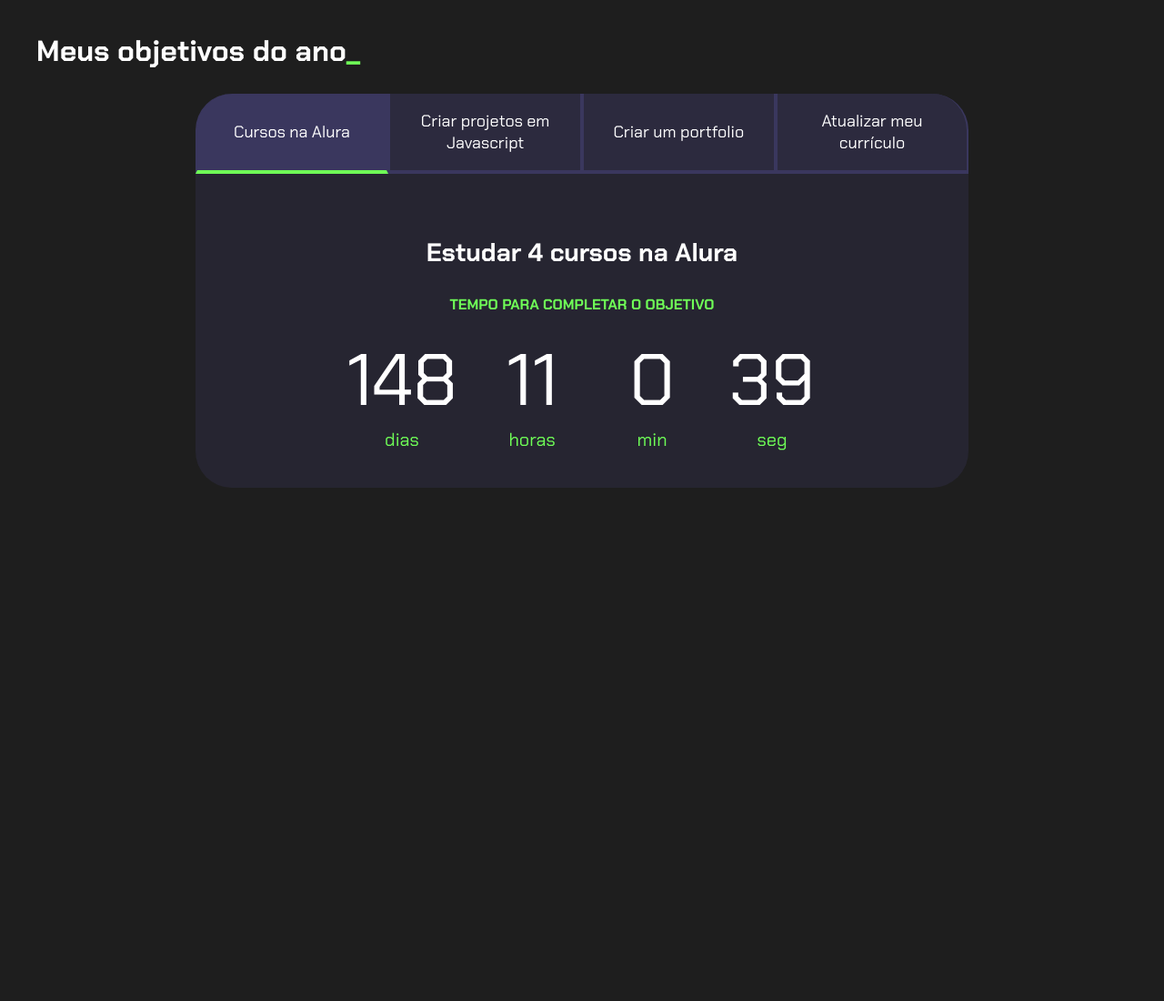
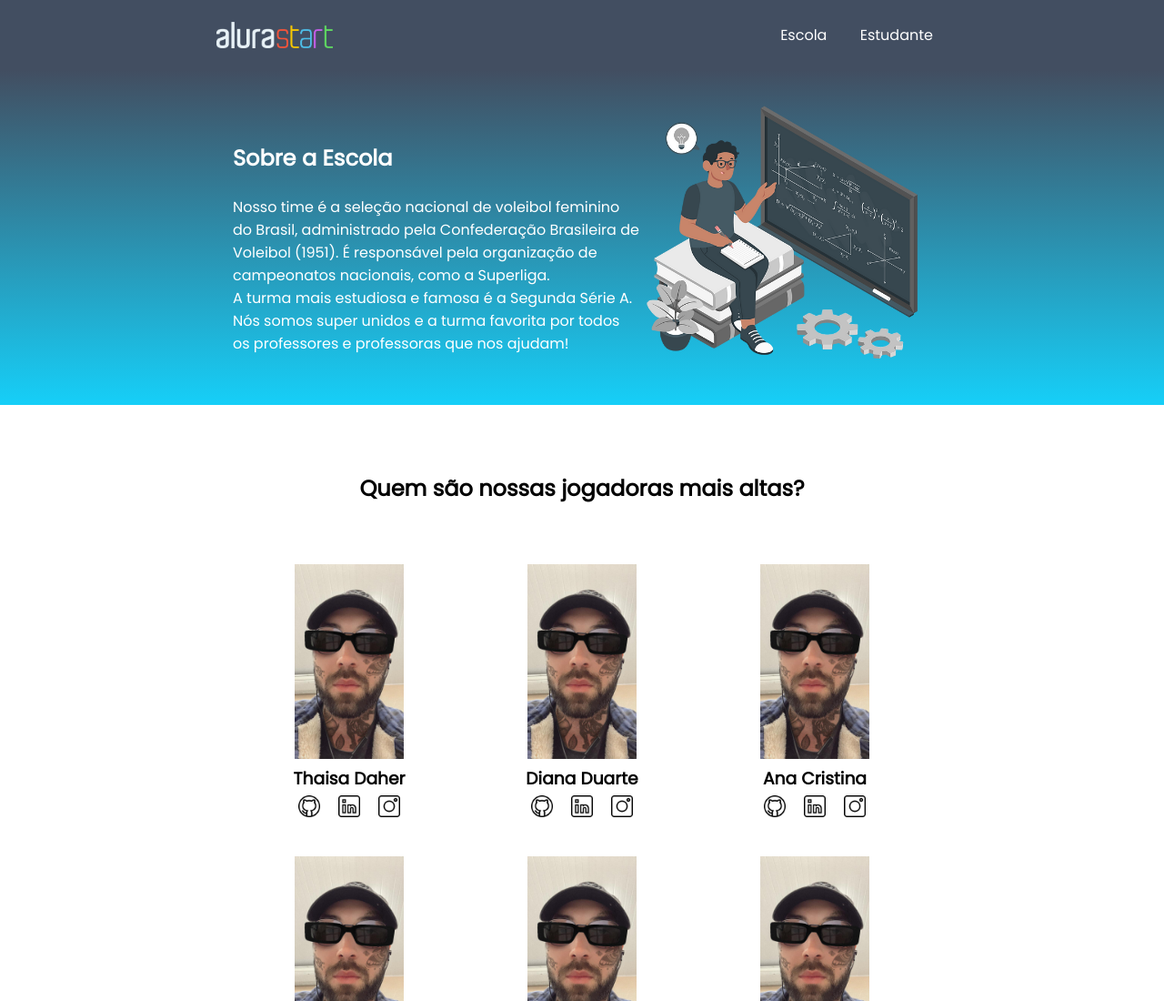
Before and after one commit to Batataodaanne/site-time-brasileiro, a plain HTML site: page index.html in a window 1280 px wide. Shown: the top 1100 px of the page at 91% size. Before the commit the page ends 800 px from the top, so only its background shows below. Drawn offline with Linux system fonts and the light colour scheme.

Commit message:
Add files via upload

```diff
--- a/index.html
+++ b/index.html
@@ -1,116 +1,103 @@
 <!DOCTYPE html>
-<html lang="pt-br">
-
+<html lang="en">
 <head>
     <meta charset="UTF-8">
+    <meta http-equiv="X-UA-Compatible" content="IE=edge">
     <meta name="viewport" content="width=device-width, initial-scale=1.0">
-    <title>Meus objetivos do ano</title>
+    <title>Equipe Alura Start</title>
     <link rel="stylesheet" href="style.css">
+    <link rel="preconnect" href="https://fonts.googleapis.com">
+    <link rel="preconnect" href="https://fonts.gstatic.com" crossorigin>
+    <link href="https://fonts.googleapis.com/css2?family=Poppins&display=swap" rel="stylesheet">
 </head>
+<body>
+    <header class="cabecalho">
+        <img class="cabecalho-imagem" src="alurastart logo.png" alt="logo da alura start">
+        <ul class="cabecalho-lista">
+            <li class="cabecalho-lista-item">Escola</li>
+            <li class="cabecalho-lista-item">Estudante</li>
+        </ul>
+    </header>
+    <section class="escola">
+        <div class="escola-div-conteudo">
+            <h2 class="escola-titulo">Sobre a Escola</h2>
+            <p class="escola-texto-um">Nosso time é a seleção nacional de voleibol feminino do Brasil,
+                administrado pela Confederação Brasileira de Voleibol (1951).
+                É responsável pela organização de campeonatos nacionais,
+                como a Superliga.</p>
+            <p class="escola-texto-dois">A turma mais estudiosa e famosa é a Segunda Série A. Nós somos super unidos e a turma favorita por todos os professores e professoras que nos ajudam!</p>
+        </div>
+        <img class="escola-imagem" src="Formula-bro.png" alt="imagem que representa uma professora em sala de aula">
+    </section>
+    <section class="estudante">
+        <h2 class="estudante-titulo">Quem são nossas jogadoras mais altas?</h2>
+        <div class="estudante-todos">
+        <span></span>
+        <div class="estudante-div">
+            <img class="estudante-imagem" src="Marcelo.jpeg" alt="foto do marcelo">
+            <h3 class="estudante-nome">Thaisa Daher</h3>
+            <a href="https://github.com/marcelopaludetto"><img class="estudante-icone" src="github.png" alt="icone github"></a>
+            <a href="https://linkedin.com/marcelopaludetto"><img class="estudante-icone" src="linkedin.png" alt="icone linkedin"></a>
+            <a href="https://instagram.com/marcelopaludetto"><img class="estudante-icone" src="instagram.png" alt="icone instagram"></a>
+        </div>
+        <div class="estudante-div">
+            <img class="estudante-imagem" src="Marcelo.jpeg" alt="foto da gabi">
+            <h3 class="estudante-nome">Diana Duarte</h3>
+            <a href="https://github.com/GabrielaM-L"><img class="estudante-icone" src="github.png" alt="icone github"></a>
+            <a href="https://www.linkedin.com/in/gabriela-marcomini-de-lima/"><img class="estudante-icone" src="linkedin.png" alt="icone linkedin"></a>
+            <a href="https://www.instagram.com/gabriela_marcomini/"><img class="estudante-icone" src="instagram.png" alt="icone instagram"></a>
+        </div>
+        <div class="estudante-div">
+            <img class="estudante-imagem" src="Marcelo.jpeg" alt="foto da lizandra">
+            <h3 class="estudante-nome">Ana Cristina</h3>
+            <a href="https://github.com/LizandraDuarte40"><img class="estudante-icone" src="github.png" alt="icone github"></a>
+            <a href="https://www.linkedin.com/in/lizandrarlm-duarte/"><img class="estudante-icone" src="linkedin.png" alt="icone linkedin"></a>
+            <a href="https://www.instagram.com/lizandrarlm"><img class="estudante-icone" src="instagram.png" alt="icone instagram"></a>
+        </div>
+        <span></span>
+        <span></span>
+        <div class="estudante-div">
+            <img class="estudante-imagem" src="Marcelo.jpeg" alt="foto da joice">
+            <h3 class="estudante-nome">Kisy Nascimento</h3>
+            <a href="https://github.com/JoiceAlura"><img class="estudante-icone" src="github.png" alt="icone github"></a>
+            <a href="https://www.linkedin.com/in/joicebarbaresco/"><img class="estudante-icone" src="linkedin.png" alt="icone linkedin"></a>
+            <a href="https://www.instagram.com/joicebarbaresco/"><img class="estudante-icone" src="instagram.png" alt="icone instagram"></a>
+        </div>
+        <div class="estudante-div">
+            <img class="estudante-imagem" src="Marcelo.jpeg" alt="foto da maria">
+            <h3 class="estudante-nome">Júlia Bergmann</h3>
+            <a href="https://github.com/MagePSR"><img class="estudante-icone" src="github.png" alt="icone github"></a>
+            <a href="https://www.linkedin.com/in/mariageovanna"><img class="estudante-icone" src="linkedin.png" alt="icone linkedin"></a>
+            <a href="https://www.instagram.com/magpsr/"><img class="estudante-icone" src="instagram.png" alt="icone instagram"></a>
+        </div>
+        <div class="estudante-div">
+            <img class="estudante-imagem" src="Marcelo.jpeg" alt="foto da olhe">
+            <h3 class="estudante-nome">Tainara Santos</h3>
+            <img class="estudante-icone" src="github.png" alt="icone github">
+            <a href="https://www.linkedin.com/in/olhe/"><img class="estudante-icone" src="linkedin.png" alt="icone linkedin"></a>
+            <a href="https://github.com/olhe12"><img class="estudante-icone" src="instagram.png" alt="icone instagram"></a>
+        </div>
+        <span></span>
+        <span></span>
+        <div class="estudante-div">
+            <img class="estudante-imagem" src="Marcelo.jpeg" alt="foto da rafa">
+            <h3 class="estudante-nome">Lorena Viezel</h3>
+            <a href="https://github.com/rafaelamunhoz12"><img class="estudante-icone" src="github.png" alt="icone github"></a>
+            <a href="http://linkedin.com/in/rafaela-felix-munhoz-oliveira-02160a10a"><img class="estudante-icone" src="linkedin.png" alt="icone linkedin"></a>
+            <a href="https://www.instagram.com/rafafmo/"><img class="estudante-icone" src="instagram.png" alt="icone instagram"></a>
+        </div>
+        <div class="estudante-div">
+            <img class="estudante-imagem" src="Marcelo.jpeg" alt="foto da thais">
+            <h3 class="estudante-nome">Maiara Basso</h3>
+            <a href="https://github.com/Thaispianucci"><img class="estudante-icone" src="github.png" alt="icone github"></a>
+            <a href="https://www.linkedin.com/in/thais-pianucci-benedicto-54a9a416/"><img class="estudante-icone" src="linkedin.png" alt="icone linkedin"></a>
+            <a href="https://www.instagram.com/thaispianucci/"><img class="estudante-icone" src="instagram.png" alt="icone instagram"></a>
+        </div>
 
-<body>
-    <section class="conteudo-principal">
-        <h2 class="titulo-principal">Meus objetivos do ano<span>_</span></h2>
-        <div class="conteudo">
-            <div class="botoes">
-                <button class="botao ativo">Cursos na Alura</button>
-                <button class="botao">Criar projetos em Javascript</button>
-                <button class="botao">Criar um portfolio</button>
-                <button class="botao">Atualizar meu currículo</button>
-            </div>
-            <div class="abas-textos">
-                <div class="aba-conteudo ativo">
-                    <h3 class="aba-conteudo-titulo-principal">Estudar 4 cursos na Alura</h3>
-                    <h4 class="aba-conteudo-titulo-secundario">Tempo para completar o objetivo</h4>
-                    <div class="contador">
-                        <div class="contador-digito">
-                            <p class="contador-digito-numero" id="dias0"></p>
-                            <p class="contador-digito-texto">dias</p>
-                        </div>
-                        <div class="contador-digito">
-                            <p class="contador-digito-numero" id="horas0"></p>
-                            <p class="contador-digito-texto">horas</p>
-                        </div>
-                        <div class="contador-digito">
-                            <p class="contador-digito-numero" id="min0"></p>
-                            <p class="contador-digito-texto">min</p>
-                        </div>
-                        <div class="contador-digito">
-                            <p class="contador-digito-numero" id="seg0"></p>
-                            <p class="contador-digito-texto">seg</p>
-                        </div>
-                    </div>
-                </div>
-                <div class="aba-conteudo">
-                    <h3 class="aba-conteudo-titulo-principal">Criar 5 projetos em Javascript</h3>
-                    <h4 class="aba-conteudo-titulo-secundario">Tempo para completar o objetivo</h4>
-                    <div class="contador">
-                        <div class="contador-digito">
-                            <p class="contador-digito-numero" id="dias1"></p>
-                            <p class="contador-digito-texto">dias</p>
-                        </div>
-                        <div class="contador-digito">
-                            <p class="contador-digito-numero" id="horas1"></p>
-                            <p class="contador-digito-texto">horas</p>
-                        </div>
-                        <div class="contador-digito">
-                            <p class="contador-digito-numero" id="min1"></p>
-                            <p class="contador-digito-texto">min</p>
-                        </div>
-                        <div class="contador-digito">
-                            <p class="contador-digito-numero" id="seg1"></p>
-                            <p class="contador-digito-texto">seg</p>
-                        </div>
-                    </div>
-                </div>
-                <div class="aba-conteudo">
-                    <h3 class="aba-conteudo-titulo-principal">Criar um portfolio com os meus 3 melhores projetos</h3>
-                    <h4 class="aba-conteudo-titulo-secundario">Tempo para completar o objetivo</h4>
-                    <div class="contador">
-                        <div class="contador-digito">
-                            <p class="contador-digito-numero" id="dias2"></p>
-                            <p class="contador-digito-texto">dias</p>
-                        </div>
-                        <div class="contador-digito">
-                            <p class="contador-digito-numero" id="horas2"></p>
-                            <p class="contador-digito-texto">horas</p>
-                        </div>
-                        <div class="contador-digito">
-                            <p class="contador-digito-numero" id="min2"></p>
-                            <p class="contador-digito-texto">min</p>
-                        </div>
-                        <div class="contador-digito">
-                            <p class="contador-digito-numero" id="seg2"></p>
-                            <p class="contador-digito-texto">seg</p>
-                        </div>
-                    </div>
-                </div>
-                <div class="aba-conteudo">
-                    <h3 class="aba-conteudo-titulo-principal">Atualizar meu curriculo com os certificados da Alura</h3>
-                    <h4 class="aba-conteudo-titulo-secundario">Tempo para completar o objetivo</h4>
-                    <div class="contador">
-                        <div class="contador-digito">
-                            <p class="contador-digito-numero" id="dias3"></p>
-                            <p class="contador-digito-texto">dias</p>
-                        </div>
-                        <div class="contador-digito">
-                            <p class="contador-digito-numero" id="horas3"></p>
-                            <p class="contador-digito-texto">horas</p>
-                        </div>
-                        <div class="contador-digito">
-                            <p class="contador-digito-numero" id="min3"></p>
-                            <p class="contador-digito-texto">min</p>
-                        </div>
-                        <div class="contador-digito">
-                            <p class="contador-digito-numero" id="seg3"></p>
-                            <p class="contador-digito-texto">seg</p>
-                        </div>
-                    </div>
-                </div>
-            </div>
-        </div>
+    </div>
     </section>
-    <script src="main.js"></script>
+    <footer class="rodape">
+        <img class="rodape-imagem"src="alurastart logo.png" alt="logo da alura start">
+    </footer>
 </body>
-
 </html>
--- a/style.css
+++ b/style.css
@@ -1,128 +1,85 @@
-@import url('https://fonts.googleapis.com/css2?family=Chakra+Petch:wght@400;700&display=swap');
-
-:root {
-    --cor-de-fundo: #1E1E1E;
-    --verde: #6FFF57;
-    --branco: #FFFFFF;
-    --botao-ativo: #3A375E;
-    --botao-inativo: rgba(58, 55, 94, 0.5);
-    --texto-fundo: rgba(58, 55, 94, 0.3);
+*{
+    margin: 0;
+    padding: 0;
+}
+body {
+    font-family: 'Poppins', sans-serif;
+}
+.cabecalho {
+    background-color: #424E61;
+    color: white;
+    display: flex;
+    justify-content: space-around;
+    align-items: center;
+    padding: 24px 0;
 }
 
-body {
-    background-color: var(--cor-de-fundo);
-    color: var(--branco);
-    font-family: 'Chakra Petch', sans-serif;
+.cabecalho-imagem{
+    width: 10%;
+}
+
+.cabecalho-lista-item{
+    display: inline-block;
+    margin: 0 16px;
+    font-size: 16px;
+}
+
+.escola-imagem{
+    width: 25%;
+}
+
+.escola{
+    background-image: linear-gradient(#424E61,#16CFF8);
+    color:white;
+    display: flex;
+    justify-content: center;
+    align-items: center;
+    padding: 24px 0;
+}
+
+.escola-div-conteudo{
+    width: 35%;
 }
 
 
-.conteudo-principal {
-    display: flex;
-    flex-direction: column;
-    justify-content: center;
-    align-items: center;
-    max-width: 1200px;
-    width: 100%;
-    margin: 0 auto;
+.escola-titulo{
+    padding: 24px 0;
 }
 
-.titulo-principal {
-    text-align: left;
-    width: 100%;
-    font-size: 32px;
+.estudante{
+    padding: 24px 0;
+}
+.estudante-imagem{
+    width: 120px;
 }
 
-.titulo-principal span {
-    color: var(--verde);
+.estudante-icone{
+    width: 24px;
+    padding: 4px 8px;
 }
 
-
-.botao {
-    font-family: 'Chakra Petch', sans-serif;
-    background-color: var(--botao-inativo);
-    color: var(--branco);
-    display: flex;
-    justify-content: center;
-    padding: 1em;
-    font-size: 18px;
-    align-items: center;
-    width: 100%;
-    border-bottom: 4px solid var(--botao-ativo);
-    border-left: 2px solid var(--botao-ativo);
-    border-right: 2px solid var(--botao-ativo);
-    border-top: none;
+.estudante-div{
+    text-align: center;
+    padding: 16px 0;
 }
 
-.botao:first-child {
-    border-radius: 40px 40px 0 0;
+.estudante-titulo{
+    text-align: center;
+    padding: 50px 0;
 }
 
-.botoes {
-    display: block;
+.estudante-todos{
+    display: grid;
+    grid-template-columns: 20% 20% 20% 20% 20%;
 }
 
-.botao.ativo{
-    background-color: var(--botao-ativo);
-    border-bottom: 4px solid var(--verde);
+.rodape{
+    background-color: black;
+    text-align: center;
 }
 
-.abas-textos{
-    background-color: var(--texto-fundo);
-    padding: 40px;
-    border-radius: 0 0 40px 40px;
-}
-.aba-conteudo.ativo{
-    display:block;
-}
-
-.aba-conteudo{
-    display: none;
-}
-
-.aba-conteudo-titulo-principal{
-    font-size: 28px;
-    text-align: center;
-}
-.aba-conteudo-titulo-secundario{
-    text-align: center;
-    color: var(--verde);
-    text-transform: uppercase;
-}
-
-.contador{
-    display:flex;
-    justify-content: center;
-    flex-wrap: wrap;
-}
-.contador-digito{
-    padding: 0 16px;
-    text-align: center;
-    min-width: 100px;
-}
-
-.contador-digito-numero{
-    font-size: 80px;
-    margin: 0;
+.rodape-imagem{
+    height: 60px;
+    padding: 12px 0;
 
 }
-
-.contador-digito-texto{
-    color: var(--verde);
-    font-size: 20px;
-    margin: 0;
-
-}
-
-@media screen and (min-width: 768px) {
-    .botoes {
-        display: flex;
-    }
-
-    .botao:first-child {
-        border-radius: 40px 0 0 0;
-    }
-
-    .botao:last-child {
-        border-radius: 0 40px 0 0;
-    }
-}
```
Also changed, not shown: Formula-bro.png (added), Marcelo.jpeg (added), alurastart logo.png (added), github.png (added), instagram.png (added), linkedin.png (added), 2 other files.
